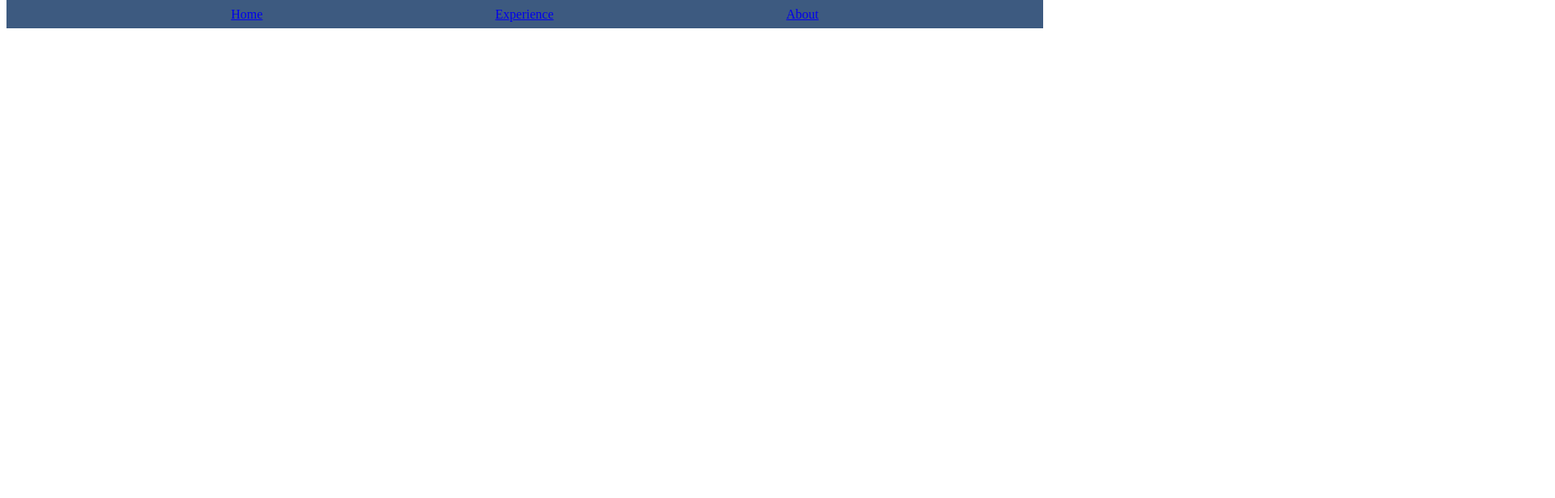
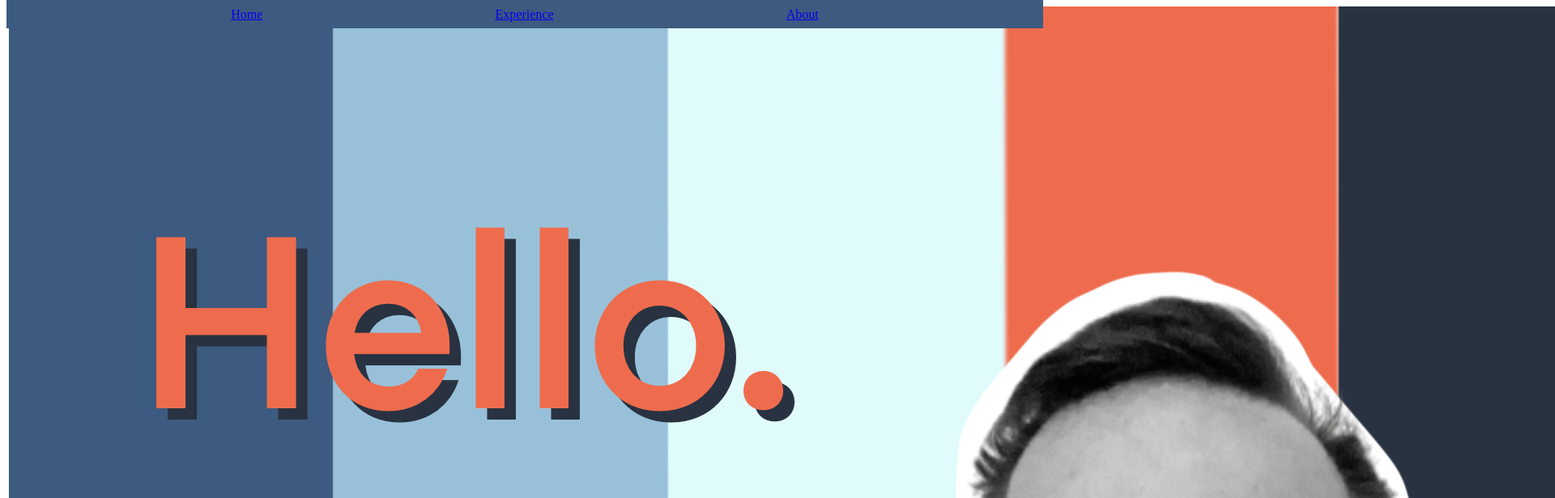
Before and after one commit to budajeff/portfolio-angular, an Angular app: page /home in a window 1280 px wide. Shown: the top 616 px of the page at 81% size, 1920 px wide, since content can reach past the window. Built offline with nearby package versions, Linux system fonts and the light colour scheme.

Commit message:
home page image appears

```diff
--- a/src/app/home-page/home-page.component.html
+++ b/src/app/home-page/home-page.component.html
@@ -1 +1 @@
-<p>home-page works!</p>
+<img className="portrait" src={{image.src}} alt={{image.alt}}/>
--- a/src/app/home-page/home-page.component.ts
+++ b/src/app/home-page/home-page.component.ts
@@ -1,5 +1,5 @@
 import { Component, OnInit } from '@angular/core';
-
+import { ImageService } from '../image.service';
 @Component({
   selector: 'app-home-page',
   templateUrl: './home-page.component.html',
@@ -7,9 +7,13 @@ import { Component, OnInit } from '@angular/core';
 })
 export class HomePageComponent implements OnInit {
 
-  constructor() { }
+  constructor(private imageService:ImageService) { }
+
+  public image: any;
 
   ngOnInit(): void {
+    const landingImage = this.imageService.getImages()['landing'];
+    this.image = {src: landingImage.image, alt: landingImage.alt};
   }
 
 }
```
